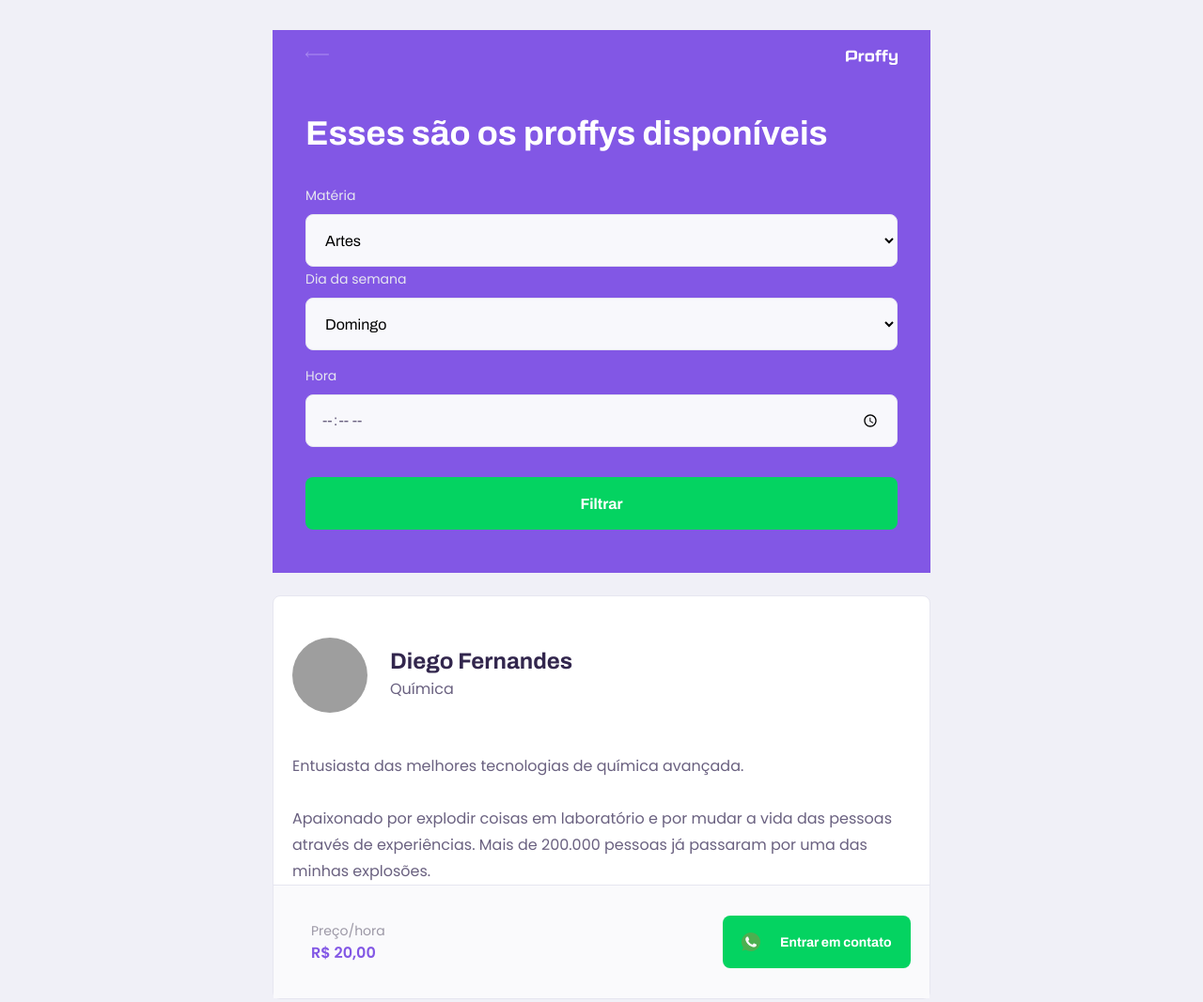
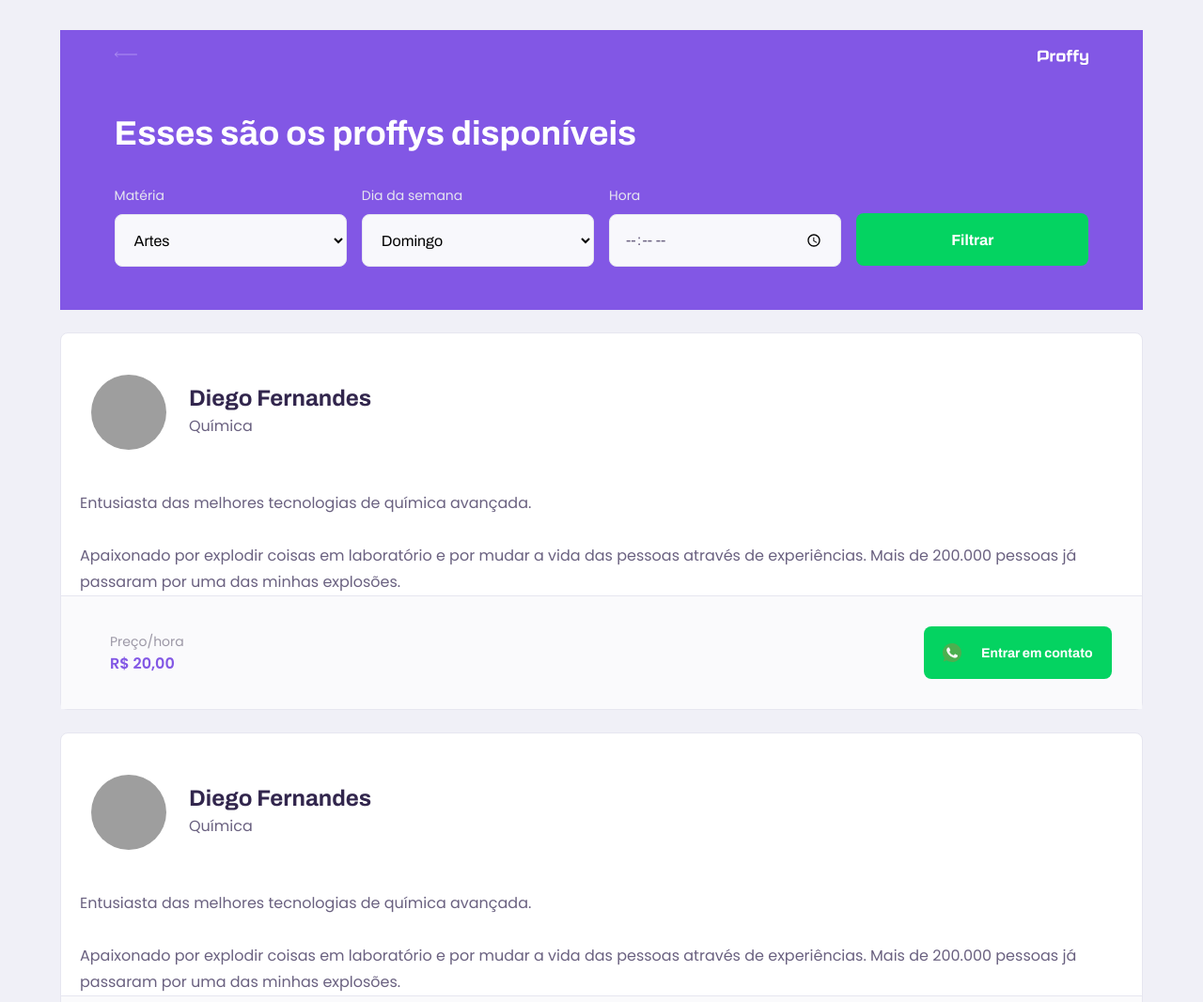
Before and after one commit to rafaellimags/proffy, a plain HTML site: page study.html in a window 1280 px wide. Shown: the top 1067 px of the page at 94% size. Drawn offline with Linux system fonts and the light colour scheme; grey boxes are pictures that could not be loaded.

Commit message:
Fix filter options positioning in header

```diff
--- a/styles/partials/page-study.css
+++ b/styles/partials/page-study.css
@@ -195,3 +195,20 @@
 .teacher-item footer button:hover {
     background-color: var(--color-secondary-dark);
 }
+
+@media (min-width:700px) {
+    #page-study #container {
+        max-width: 100vw;
+    }
+
+    .teacher-item header,
+    .teacher-item footer {
+        padding: 32px;
+    }
+
+    #search-teachers {
+        display: grid;
+        grid-template-columns: repeat(4, 1fr);
+        gap: 16px;
+    }
+}
```
Also changed, not shown: study.html (+2 -2 lines).
